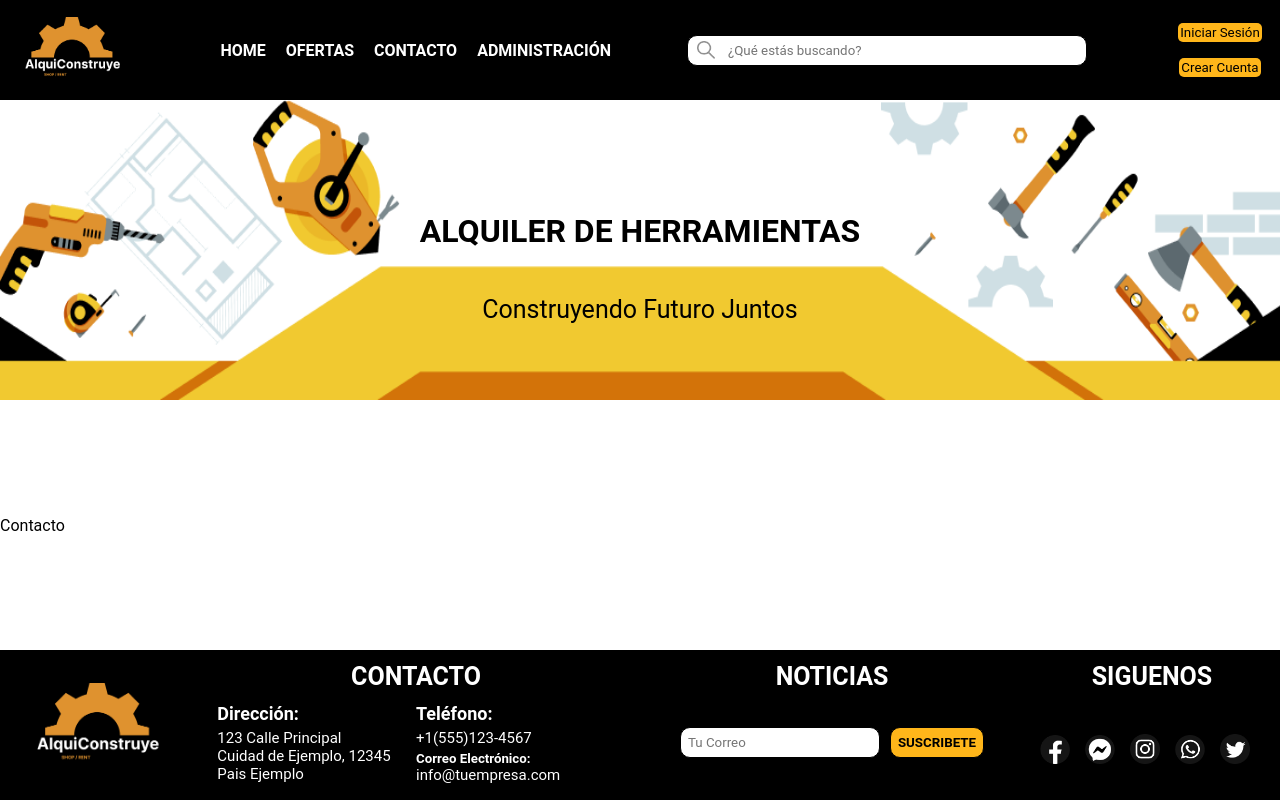
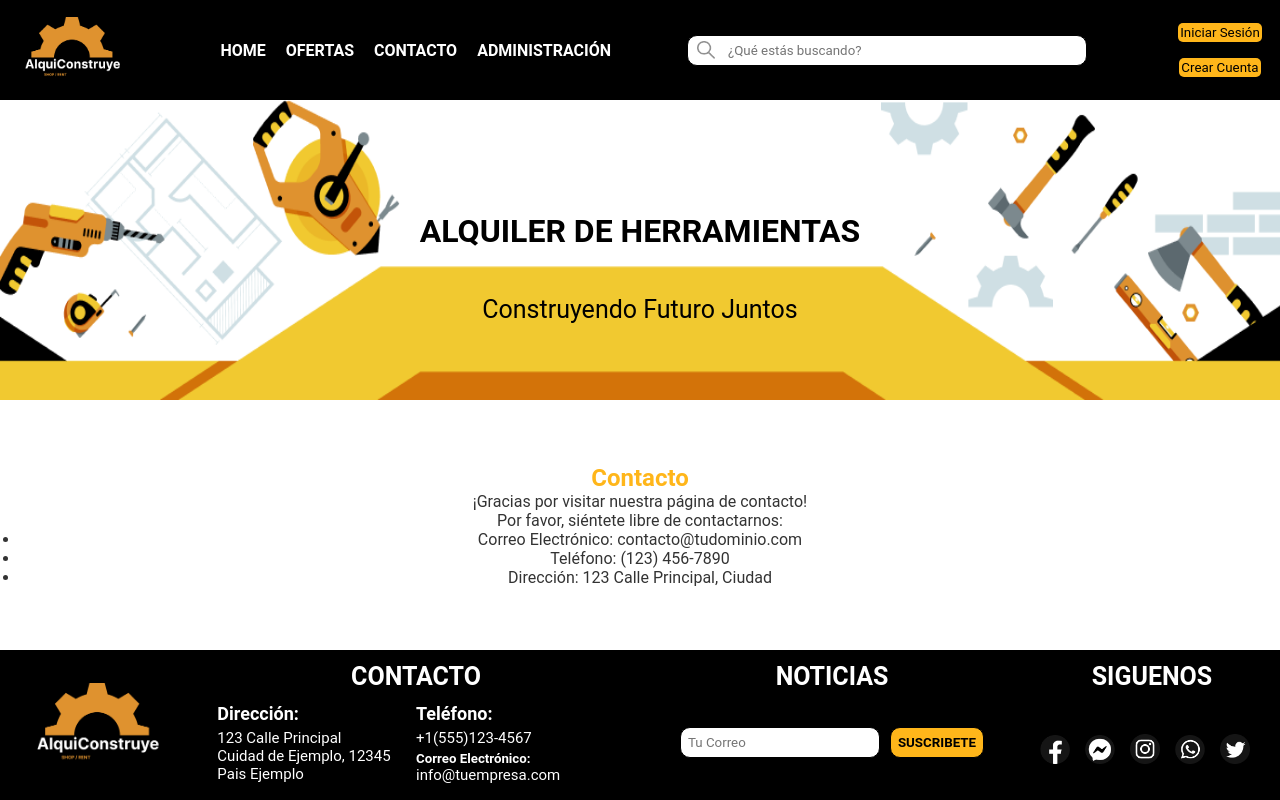
Before and after one commit to andreslopezlu/FrontEnd_PI_C4_Grupo5_DH, a React (Vite) app: page /contacto in a window 1280 px wide. Built offline with nearby package versions, Linux system fonts and the light colour scheme.

Commit message:
agregue un texto informativo en la pagina de contacto

```diff
--- a/src/index.css
+++ b/src/index.css
@@ -753,6 +753,24 @@ h4 {
     width: 30px;
     margin-right: 15px;
 }
+/* para la pagina de contacto */
+/* Contact.css */
+.contact-container {
+    text-align: center;
+    padding: 20px;
+}
+
+.contact-heading {
+    font-size: 24px;
+    color: #ffb61a; /* Color del encabezado */
+}
+
+.contact-info {
+    font-size: 16px;
+    color: #333; /* Color del texto principal */
+}
+
+
 
 @media (max-width:700px) {
 
--- a/src/routes/Contacto.jsx
+++ b/src/routes/Contacto.jsx
@@ -1,9 +1,19 @@
-import React from 'react'
+import React from 'react';
 
-function Contacto() {
+
+function Contact() {
   return (
-    <div>Contacto</div>
-  )
+    <div className="contact-container">
+      <h2 className="contact-heading">Contacto</h2>
+      <p className="contact-info">¡Gracias por visitar nuestra página de contacto!</p>
+      <p className="contact-info">Por favor, siéntete libre de contactarnos:</p>
+      <ul className="contact-info">
+        <li>Correo Electrónico: contacto@tudominio.com</li>
+        <li>Teléfono: (123) 456-7890</li>
+        <li>Dirección: 123 Calle Principal, Ciudad</li>
+      </ul>
+    </div>
+  );
 }
 
-export default Contacto
+export default Contact;
```
